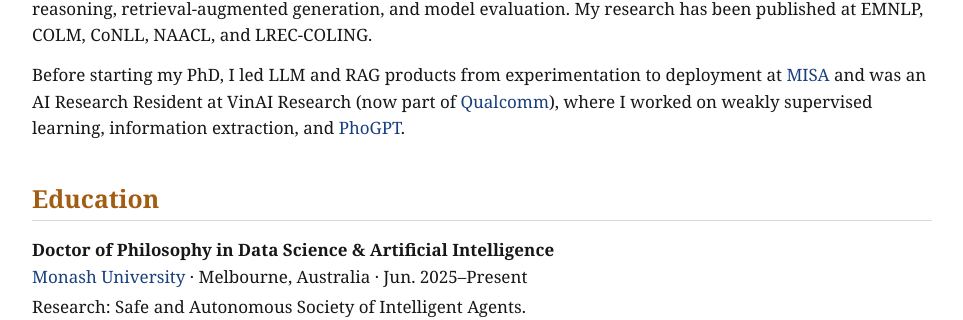
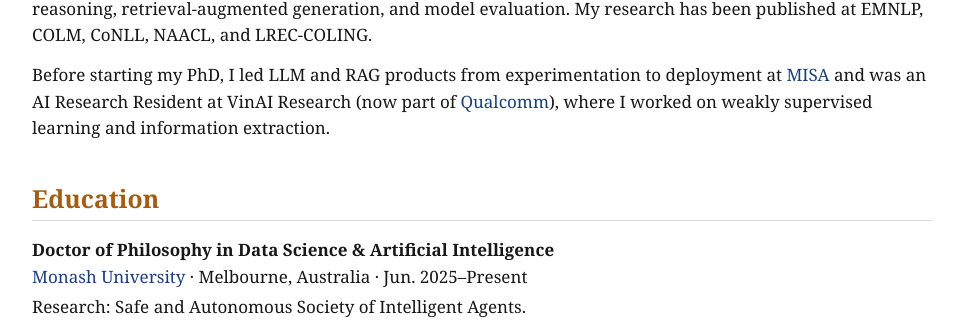
Before and after one commit to nhungnt7/nhungnt7.github.io, a Jekyll site: the page built from _pages/about.md, in a window 1280 px wide and 900 px high. Shown: the part 463-783 px from the top of the window, without its empty margins (158-1121 px from the left). Built offline with Jekyll 4.4.1, drawn with Linux system fonts in a browser that asks for light colours.

Commit message:
Remove PhoGPT from homepage introduction

```diff
--- a/_pages/about.md
+++ b/_pages/about.md
@@ -12,7 +12,7 @@ I am a second-year PhD student in Data Science & AI at [Monash University](https
 
 <p class="research-focus"><em>I study safety, autonomy, and robustness in a Society of Intelligent Agents.</em> My research aims to advance agentic systems and frontier models and enable large-scale coordination through agentic collectives and economies. This includes intelligent orchestration and communication, self-improvement, and agentic safety and autonomy. My broader work spans multi-agent coordination, LLM alignment, long-horizon planning and reasoning, retrieval-augmented generation, and model evaluation. My research has been published at EMNLP, COLM, CoNLL, NAACL, and LREC-COLING.</p>
 
-Before starting my PhD, I led LLM and RAG products from experimentation to deployment at [MISA](https://www.misa.vn/) and was an AI Research Resident at VinAI Research (now part of [Qualcomm](https://www.qualcomm.com/news/releases/2025/04/qualcomm-expands-generative-ai-capabilities-with-acquisition-of-)), where I worked on weakly supervised learning, information extraction, and [PhoGPT](https://github.com/VinAIResearch/PhoGPT).
+Before starting my PhD, I led LLM and RAG products from experimentation to deployment at [MISA](https://www.misa.vn/) and was an AI Research Resident at VinAI Research (now part of [Qualcomm](https://www.qualcomm.com/news/releases/2025/04/qualcomm-expands-generative-ai-capabilities-with-acquisition-of-)), where I worked on weakly supervised learning and information extraction.
 
 ## Education
 
```
